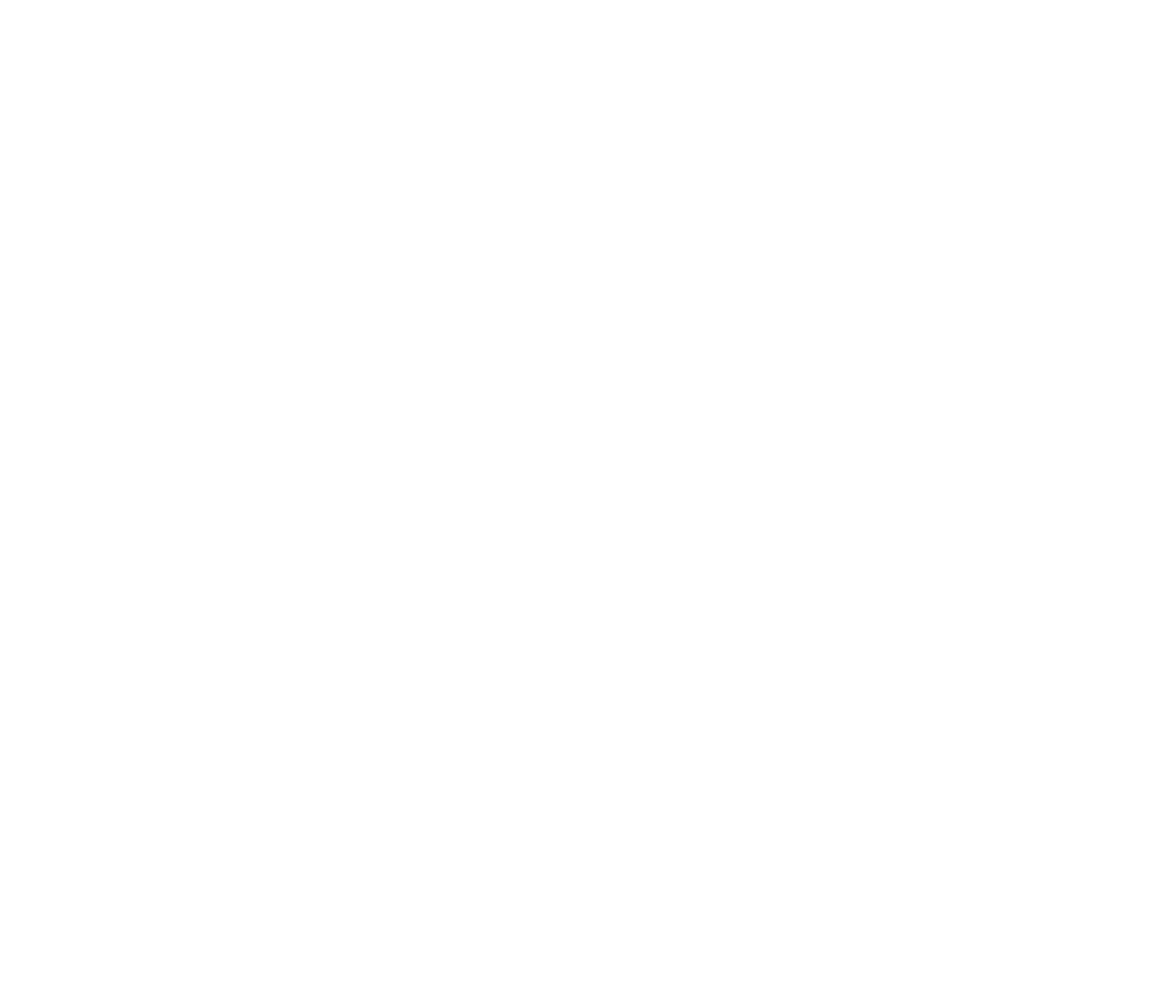
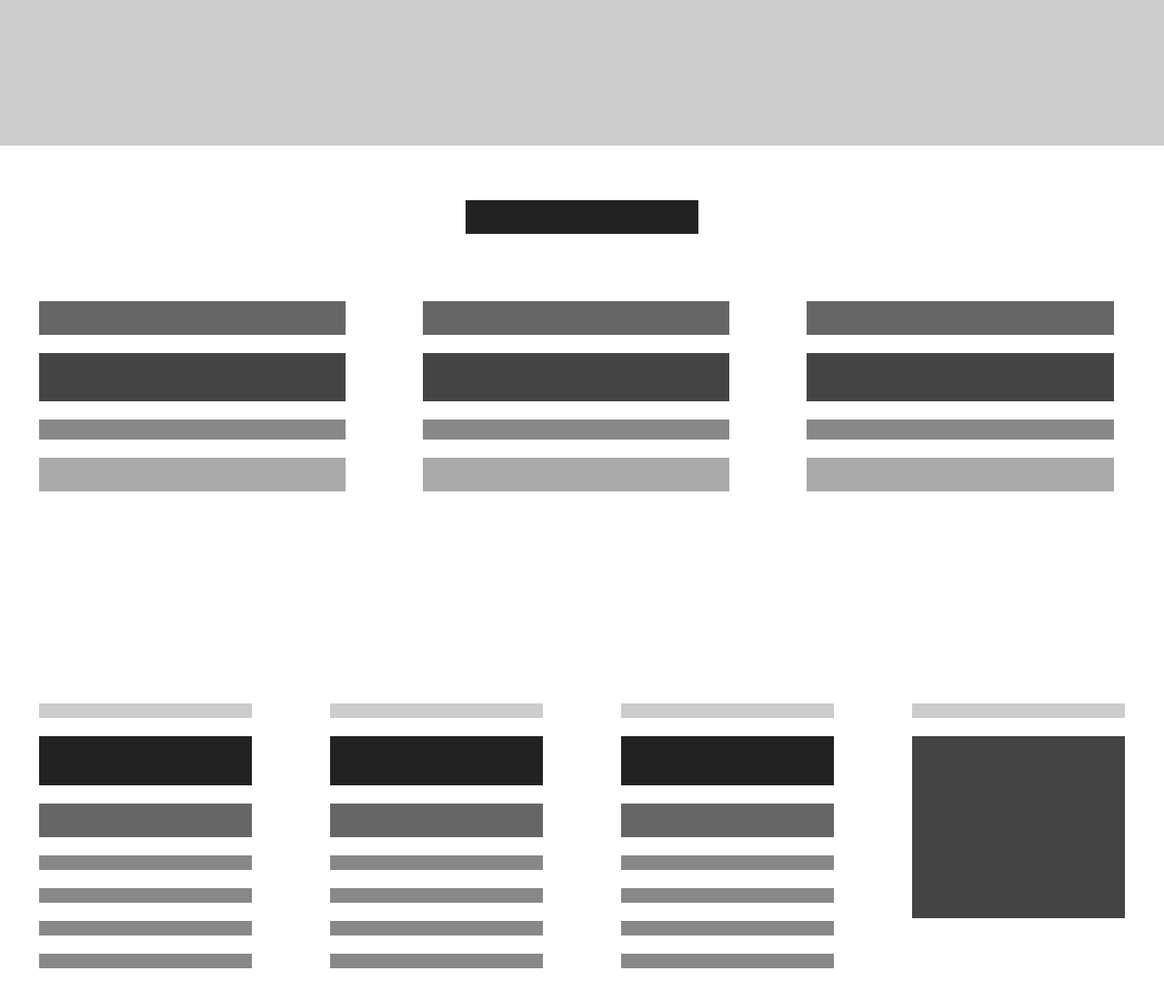
Before and after one commit to LeviButcher/smashing-magazine-ux, a plain HTML site: page index.html in a window 1280 px wide. Shown: the top 1100 px of the page at 91% size. Before the commit the page ends 800 px from the top, so only its background shows below. Drawn offline with nearby package versions, Linux system fonts and the light colour scheme.

Commit message:
gray scale visual hierarchy

```diff
--- a/index.html
+++ b/index.html
@@ -2,10 +2,99 @@
 <html lang="en" dir="ltr">
   <head>
     <meta charset="utf-8">
+    <link rel="stylesheet" href="https://cdnjs.cloudflare.com/ajax/libs/meyer-reset/2.0/reset.min.css" />
     <link rel="stylesheet" href="styles.css">
     <title>Smashing Magazine</title>
   </head>
   <body>
-
+  <header>
+    <nav class="primary-nav gray-2">
+    </nav>
+  </header>
+  <main>
+    <section class="articles">
+      <h3 class="cta gray-7"></h3>
+      <div class="article">
+        <h3 class="gray-5"></h3>
+        <h1 class="gray-6"></h1>
+        <h5 class="gray-4"></h5>
+        <h3 class="gray-3"></h3>
+      </div>
+      <div class="article">
+        <h3 class="gray-5"></h3>
+        <h1 class="gray-6"></h1>
+        <h5 class="gray-4"></h5>
+        <h3 class="gray-3"></h3>
+      </div>
+      <div class="article">
+        <h3 class="gray-5"></h3>
+        <h1 class="gray-6"></h1>
+        <h5 class="gray-4"></h5>
+        <h3 class="gray-3"></h3>
+      </div>
+    </section>
+    <section class="posts">
+      <div class="post">
+        <h6 class="gray-2"></h6>
+        <h1 class="gray-7"></h1>
+        <h3 class="gray-5"></h3>
+        <p class="gray-4"></p>
+        <p class="gray-4"></p>
+        <p class="gray-4"></p>
+        <p class="gray-4"></p>
+      </div>
+      <div class="post">
+        <h6 class="gray-2"></h6>
+        <h1 class="gray-7"></h1>
+        <h3 class="gray-5"></h3>
+        <p class="gray-4"></p>
+        <p class="gray-4"></p>
+        <p class="gray-4"></p>
+        <p class="gray-4"></p>
+      </div>
+      <div class="post">
+        <h6 class="gray-2"></h6>
+        <h1 class="gray-7"></h1>
+        <h3 class="gray-5"></h3>
+        <p class="gray-4"></p>
+        <p class="gray-4"></p>
+        <p class="gray-4"></p>
+        <p class="gray-4"></p>
+      </div>
+      <div class="post">
+        <h6 class="gray-2"></h6>
+        <div class="post-ad gray-6"></div>
+      </div>
+      <div class="post big-post">
+        <div class="img gray-5"></div>
+        <h1 class="gray-7"></h1>
+        <p class="gray-4"></p>
+        <p class="gray-4"></p>
+        <p class="gray-4"></p>
+        <p class="gray-4"></p>
+        <h2 class="gray-6"></h2>
+        <h4 class="gray-3"></h4>
+      </div>
+      <div class="post">
+        <h6 class="gray-2"></h6>
+        <h1 class="gray-7"></h1>
+        <h3 class="gray-5"></h3>
+        <p class="gray-4"></p>
+        <p class="gray-4"></p>
+        <p class="gray-4"></p>
+        <p class="gray-4"></p>
+      </div>
+      <div class="post">
+        <h6 class="gray-2"></h6>
+        <h1 class="gray-7"></h1>
+        <h3 class="gray-5"></h3>
+        <p class="gray-4"></p>
+        <p class="gray-4"></p>
+        <p class="gray-4"></p>
+        <p class="gray-4"></p>
+      </div>
+      <h3 class="latest-articles gray-5"></h3>
+    </section>
+  </main>
   </body>
 </html>
--- a/styles.css
+++ b/styles.css
@@ -0,0 +1,126 @@
+*,
+*::before,
+*::after {
+  box-sizing: border-box;
+}
+
+body {
+  font-size: 16pt
+}
+
+h1,
+h2,
+h3,
+h4,
+h5,
+h6,
+p {margin-bottom: 20px}
+
+h1 {height: 40pt;}
+
+h2 {height: 36pt;}
+
+h3 {height: 28pt;}
+
+h4 {height: 20pt;}
+
+h5 {height: 16pt;}
+
+h6 {height: 12pt;}
+
+p {
+  height: 12pt;
+}
+
+/*
+    Gray Scale
+    --
+    7 point system
+
+    Lower the value the less focused the item is
+
+    Higher the value the more focus the item has
+*/
+
+.gray-1 { background-color: #EEE; }
+
+.gray-2 { background-color: #ccc }
+
+.gray-3 { background-color: #AAA; }
+
+.gray-4 { background-color: #888; }
+
+.gray-5 { background-color: #666; }
+
+.gray-6 { background-color: #444; }
+
+.gray-7 { background-color: #222; }
+
+
+/* Primary Nav */
+
+.primary-nav {
+  width: 100%;
+  height: 160px;
+}
+
+/* Articles */
+
+.articles {
+  display: flex;
+  flex-wrap: wrap;
+  position: relative;
+}
+
+.article {
+  width: 33%;
+  min-height: 500px;
+  padding: 8em 2em;
+}
+
+/* Call to Action
+  (shouldn't of called it that)
+ */
+
+.cta {
+  position: absolute;
+  top: 60px;
+  left: 40%;
+  right: 40%;
+}
+
+/* Posts */
+
+.posts {
+  display: flex;
+  flex-wrap: wrap;
+  margin-bottom: 60px;
+}
+
+.post {
+  width: 25%;
+  min-height: 500px;
+  padding: 2em 2em;
+}
+
+.big-post {
+  width: 50%;
+  padding: 2em 4em;
+}
+
+.post-ad {
+  height: 200px;
+}
+
+.img {
+  width: 200px;
+  margin: auto;
+  height: 200px;
+  margin-bottom: 10px;
+}
+
+/* I couldn't think of a better name */
+.latest-articles {
+  width: 200px;
+  margin: auto;
+}
```
